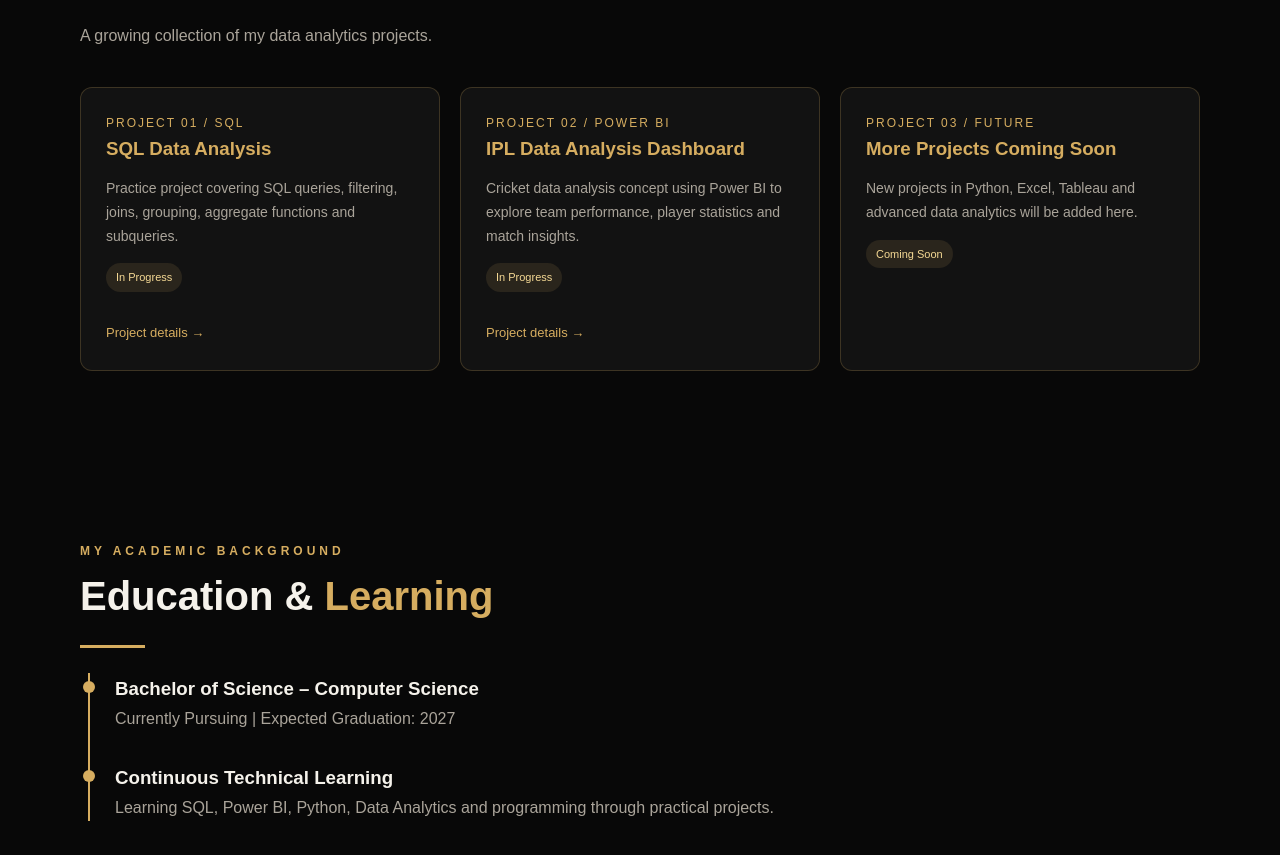
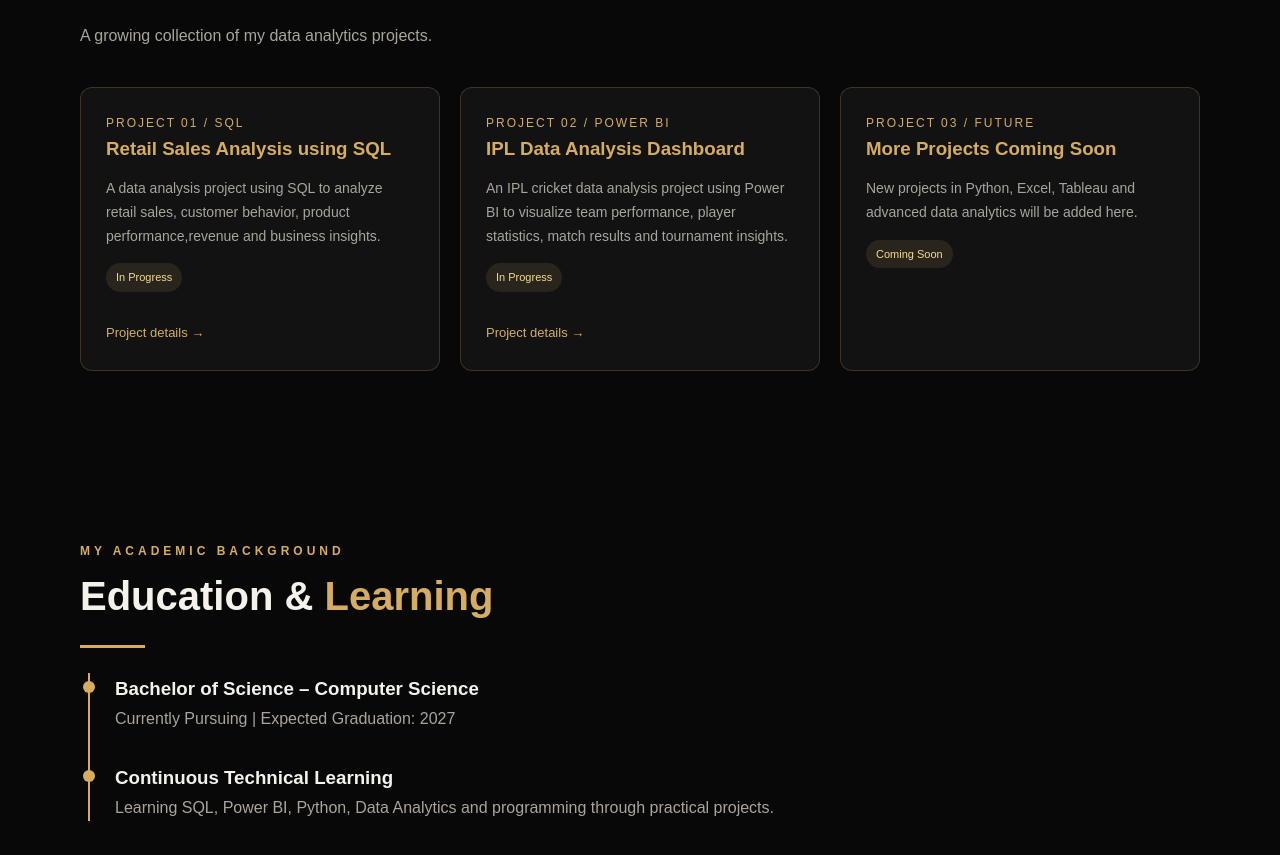
Before and after one commit to pritamgangan9422/pritam-portfolio, a plain HTML site: page index.html in a window 1280 px wide. Shown: the part 1924-2779 px from the top of the page. Drawn offline with Linux system fonts and the light colour scheme.

Commit message:
Update portfolio projects details

```diff
--- a/index.html
+++ b/index.html
@@ -445,12 +445,11 @@ footer {
       <!-- PROJECT 1: SQL -->
       <div class="card">
         <div class="project-number">PROJECT 01 / SQL</div>
-        <h3>SQL Data Analysis</h3>
+        <h3>Retail Sales Analysis using SQL</h3>
         <p>
-          Practice project covering SQL queries,
-          filtering, joins, grouping, aggregate
-          functions and subqueries.
-        </p>
+          A data analysis project using SQL to analyze
+          retail sales, customer behavior, product      performance,revenue and business insights.
+         </p>
         <span class="status">In Progress</span>
         <br>
         <a class="project-link" href="#contact">Project details →</a>
@@ -461,10 +460,9 @@ footer {
         <div class="project-number">PROJECT 02 / POWER BI</div>
         <h3>IPL Data Analysis Dashboard</h3>
         <p>
-          Cricket data analysis concept using Power BI
-          to explore team performance, player statistics
-          and match insights.
-        </p>
+       An IPL cricket data analysis project using Power BI
+       to visualize team performance, player statistics,      match results and tournament insights.
+       </p>
         <span class="status">In Progress</span>
         <br>
         <a class="project-link" href="#contact">Project details →</a>
```
